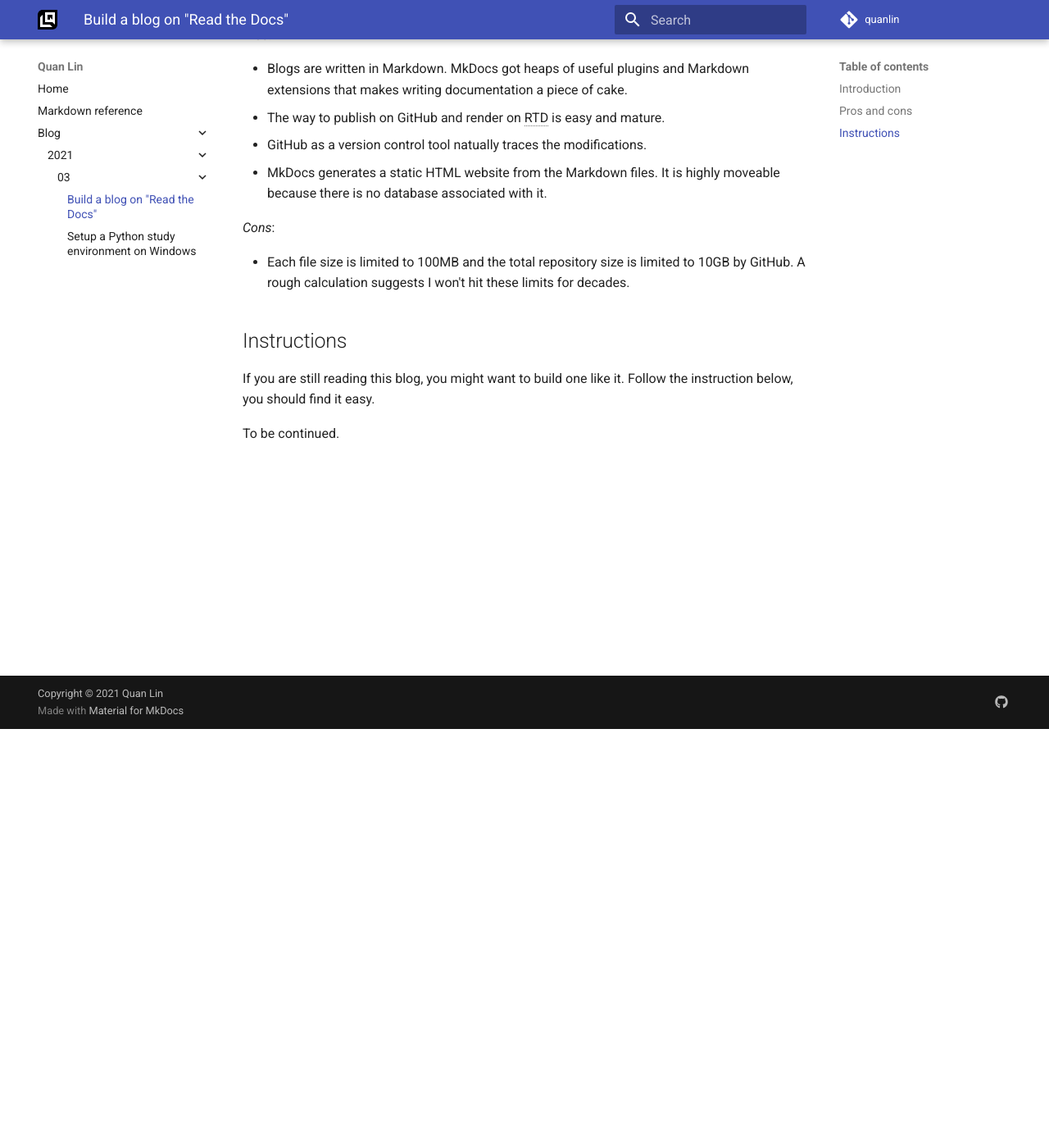
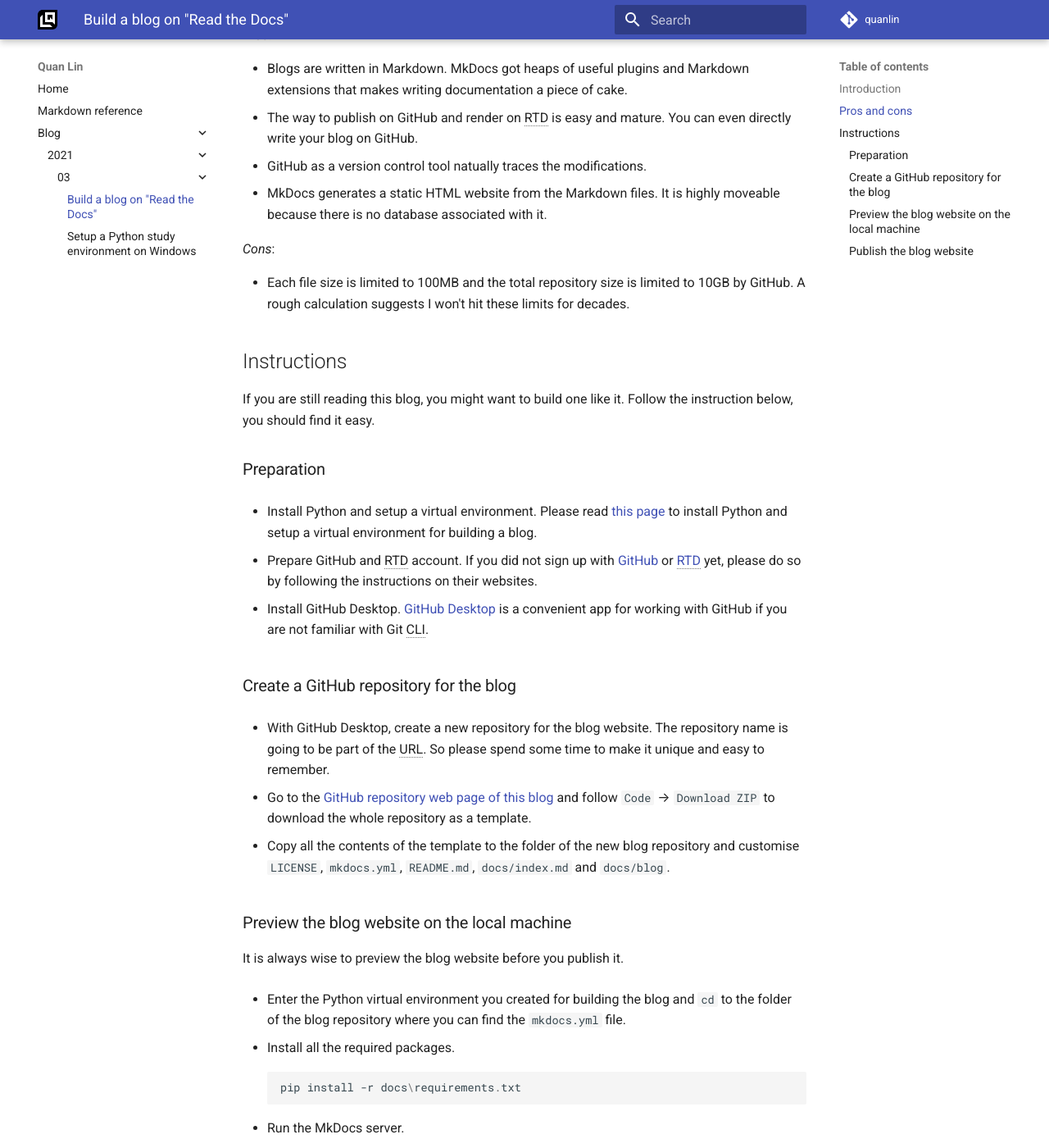
Before and after one commit to jacklinquan/quanlin, an MkDocs documentation site: the page built from docs/blog/2021/03/build_blog_with_mkdocs_github_rtd.md, in a window 1280 px wide and 1400 px high, scrolled down 511 px. Shown: the whole window at 82% size. Built offline with MkDocs 1.6.1 and Material for MkDocs 9.7.7, drawn with Linux system fonts in a browser that asks for light colours; comment, search, counter and statistics services are not loaded; some of the changed text lies outside the part shown.

Commit message:
Update build_blog_with_mkdocs_github_rtd.md

````diff
--- a/docs/blog/2021/03/build_blog_with_mkdocs_github_rtd.md
+++ b/docs/blog/2021/03/build_blog_with_mkdocs_github_rtd.md
@@ -13,7 +13,8 @@
 I want the modifications to be easily traceable.
 I want the whole blog site to be moveable and easy to migrate to another site.
 I've been using RTD, MkDocs and GitHub for project documentation.
-And I found them good for building a blog website too.
+And I find them good for building a blog website too.
+
 
 ## Pros and cons
 
@@ -23,6 +24,7 @@
   MkDocs got heaps of useful plugins and Markdown extensions that makes writing
   documentation a piece of cake.
 - The way to publish on GitHub and render on RTD is easy and mature.
+  You can even directly write your blog on GitHub.
 - GitHub as a version control tool natually traces the modifications.
 - MkDocs generates a static HTML website from the Markdown files.
   It is highly moveable because there is no database associated with it.
@@ -39,7 +41,84 @@
 Follow the instruction below, you should find it easy.
 
 
-To be continued.
+### Preparation
+
+- Install Python and setup a virtual environment.
+Please read [this page][setup_python_link] to install Python and setup a virtual
+environment for building a blog.
+
+  [setup_python_link]: ../../2021/03/setup_python_study_env_on_windows.md
+
+- Prepare GitHub and RTD account.
+If you did not sign up with [GitHub][github_link] or [RTD][rtd_link] yet,
+please do so by following the instructions on their websites.
+
+  [github_link]: https://github.com/
+  [rtd_link]: https://readthedocs.org/
+
+- Install GitHub Desktop.
+[GitHub Desktop][gh_desktop_link] is a convenient app for working with GitHub
+if you are not familiar with Git CLI.
+
+  [gh_desktop_link]: https://desktop.github.com/
+
+
+### Create a GitHub repository for the blog
+
+- With GitHub Desktop, create a new repository for the blog website.
+The repository name is going to be part of the URL. So please spend some time to
+make it unique and easy to remember.
+
+- Go to the [GitHub repository web page of this blog][gh_blog_link] and
+follow `Code` --> `Download ZIP` to download the whole repository as a template.
+
+  [gh_blog_link]: https://github.com/jacklinquan/quanlin
+
+- Copy all the contents of the template to the folder of the new blog repository
+and customise `LICENSE`, `mkdocs.yml`, `README.md`, `docs/index.md` and `docs/blog`.
+
+
+### Preview the blog website on the local machine
+
+It is always wise to preview the blog website before you publish it.
+
+- Enter the Python virtual environment you created for building the blog and `cd` to
+the folder of the blog repository where you can find the `mkdocs.yml` file.
+
+- Install all the required packages.
+``` powershell
+pip install -r docs\requirements.txt
+```
+
+- Run the MkDocs server.
+``` powershell
+mkdocs serve
+```
+
+- In a web browser (e.g. Chrome) enter `http://127.0.0.1:8000/` and you should see
+the blog website running on your local machine.
+
+- Change the blog files or write your first "hello world" blog and save it. You can
+find MkDocs server detecting the changes and reflecting the changes on the web page.
+
+- When you are happy with the blog website, commit and push all the changes to GitHub.
+
+
+### Publish the blog website
+
+- Sign in with [RTD][rtd_link], and `Import a Project`. For the first time you will
+need to link your RTD account with your GitHub account.
+
+- Select the blog repository and follow the steps to set it up.
+
+- After successfully building the website, you should see it work very soon.
+If your repository name is unique enough, the URL of your blog website should look
+like `[YOUR-REPO-NAME].readthedocs.io` or `[YOUR-REPO-NAME].rtfd.io`.
+
+- Every time when you commit new blogs or make any change to the blogs, RTD will
+rebuild the whole website and reflect the changes.
 
 
 *[RTD]: Read the Docs
+*[CLI]: Command Line Interface
+*[URL]: Uniform Resource Locator
````
Also changed, not shown: docs/blog/2021/03/setup_python_study_env_on_windows.md (+9 -2 lines), docs/markdown_reference.md (+3 -1 lines).
